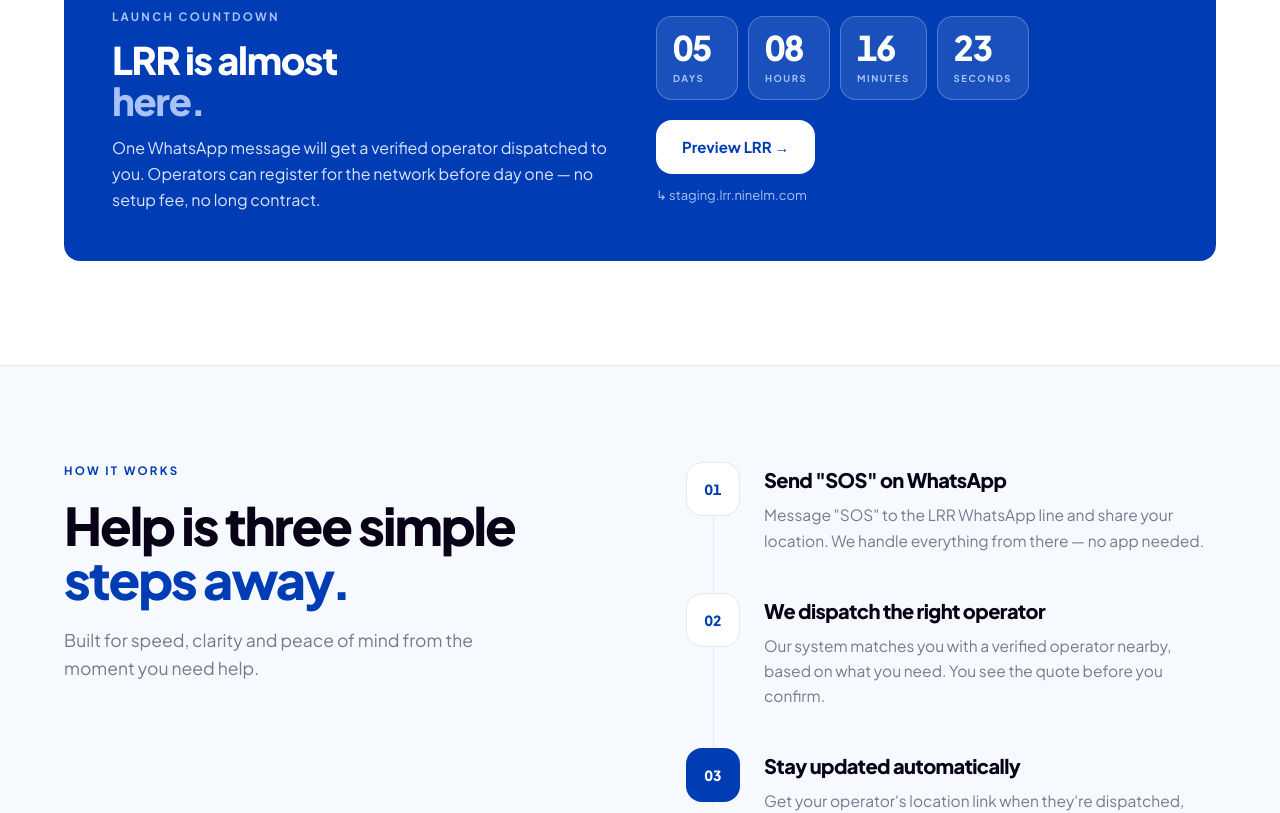
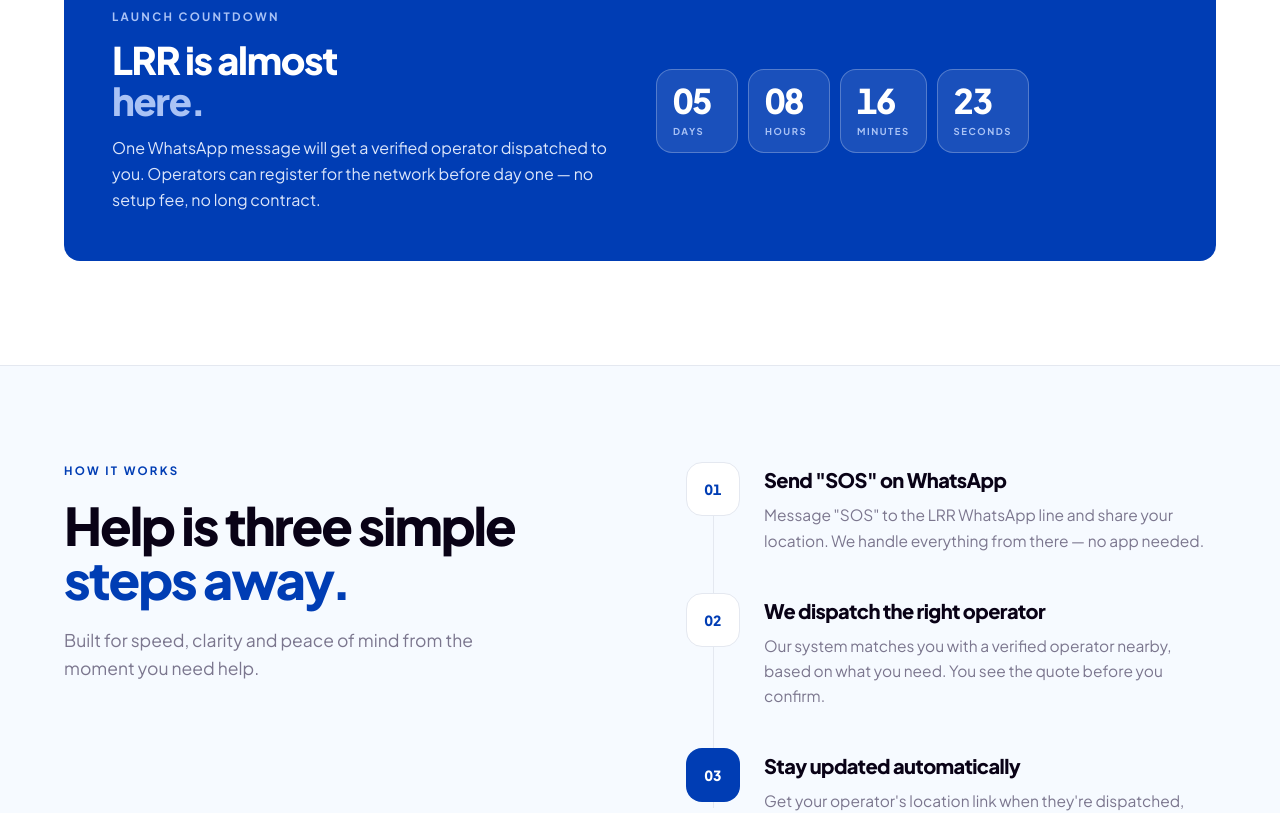
Before and after one commit to ninelm-tech/ninelm-website, a Next.js app: page / in a window 1280 px wide. Shown: the part 1780-2593 px from the top of the page. Built offline with nearby package versions, Linux system fonts and the light colour scheme.

Commit message:
Remove LRR preview links

```diff
--- a/components/LandingPage.tsx
+++ b/components/LandingPage.tsx
@@ -312,17 +312,6 @@
                   </div>
                 ))}
               </div>
-              <div className="flex flex-col items-start gap-3">
-                <a
-                  href="https://staging.lrr.ninelm.com"
-                  target="_blank"
-                  rel="noreferrer"
-                  className="rounded-2xl bg-white px-[26px] py-4 text-[15px] font-bold text-[#003DB4] transition-colors hover:bg-[#DCE6FA]"
-                >
-                  Preview LRR →
-                </a>
-                <span className="text-[13px] text-[#A9C2F5]">↳ staging.lrr.ninelm.com</span>
-              </div>
             </div>
           </div>
         </div>
--- a/components/SiteFooter.tsx
+++ b/components/SiteFooter.tsx
@@ -1,4 +1,5 @@
 import Logo from './Logo';
+import { getLrrUrl } from '@/config/env';
 
 export default function SiteFooter() {
   return (
@@ -8,8 +9,10 @@
           <Logo height={24} />
         </a>
         <div className="flex flex-wrap gap-[26px]">
+          {/* Re-enable at launch. The URL follows NEXT_PUBLIC_APP_ENV via getLrrUrl().
+          <a href={getLrrUrl()} target="_blank" rel="noreferrer" className="text-sm font-medium text-[#7B768E] transition-colors hover:text-[#003DB4]">LRR</a>
+          */}
           <a href="mailto:hello@ninelm.com" className="text-sm font-medium text-[#7B768E] transition-colors hover:text-[#003DB4]">hello@ninelm.com</a>
-          <a href="https://staging.lrr.ninelm.com" target="_blank" rel="noreferrer" className="text-sm font-medium text-[#7B768E] transition-colors hover:text-[#003DB4]">LRR</a>
           <a href="/privacy" className="text-sm font-medium text-[#7B768E] transition-colors hover:text-[#003DB4]">Privacy</a>
           <a href="/terms" className="text-sm font-medium text-[#7B768E] transition-colors hover:text-[#003DB4]">Terms</a>
         </div>
--- /dev/null
+++ b/config/env.ts
@@ -0,0 +1,16 @@
+export type AppEnv = 'development' | 'staging' | 'production';
+
+export function getAppEnv(): AppEnv {
+  const appEnv = process.env.NEXT_PUBLIC_APP_ENV?.toLowerCase();
+
+  if (appEnv === 'production') return 'production';
+  if (appEnv === 'staging') return 'staging';
+
+  return 'development';
+}
+
+export function getLrrUrl(): string {
+  return getAppEnv() === 'production'
+    ? 'https://lrr.ninelm.com'
+    : 'https://staging.lrr.ninelm.com';
+}
```
Also changed, not shown: 1 other file (tests, documents, lock files or other folders).
